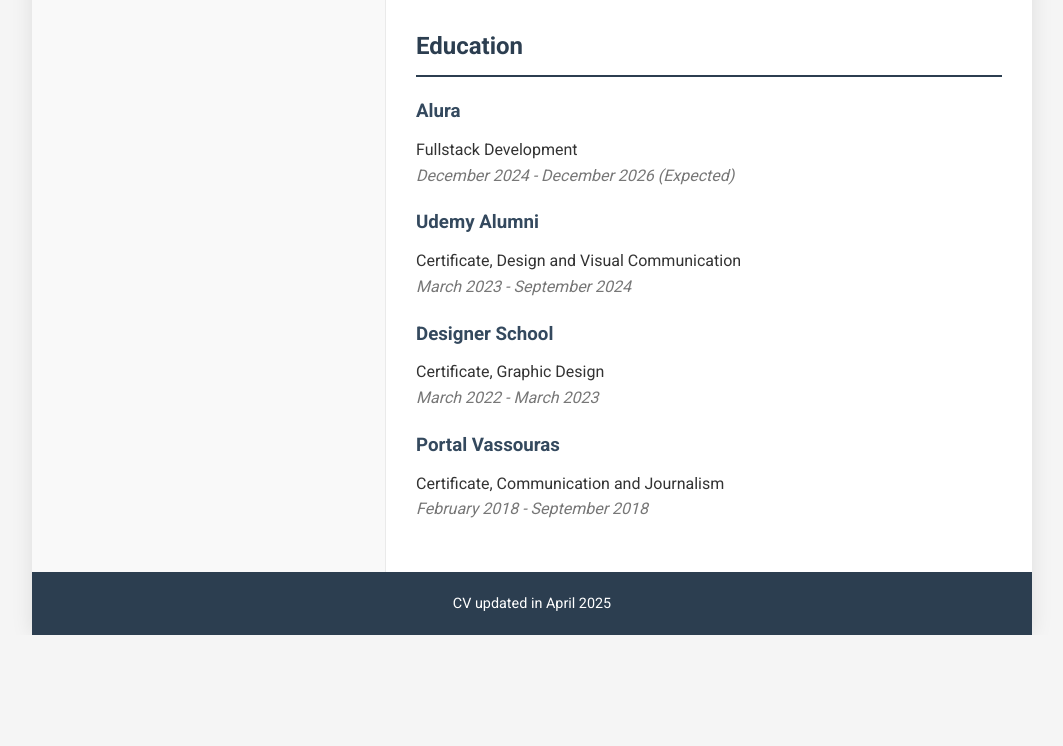
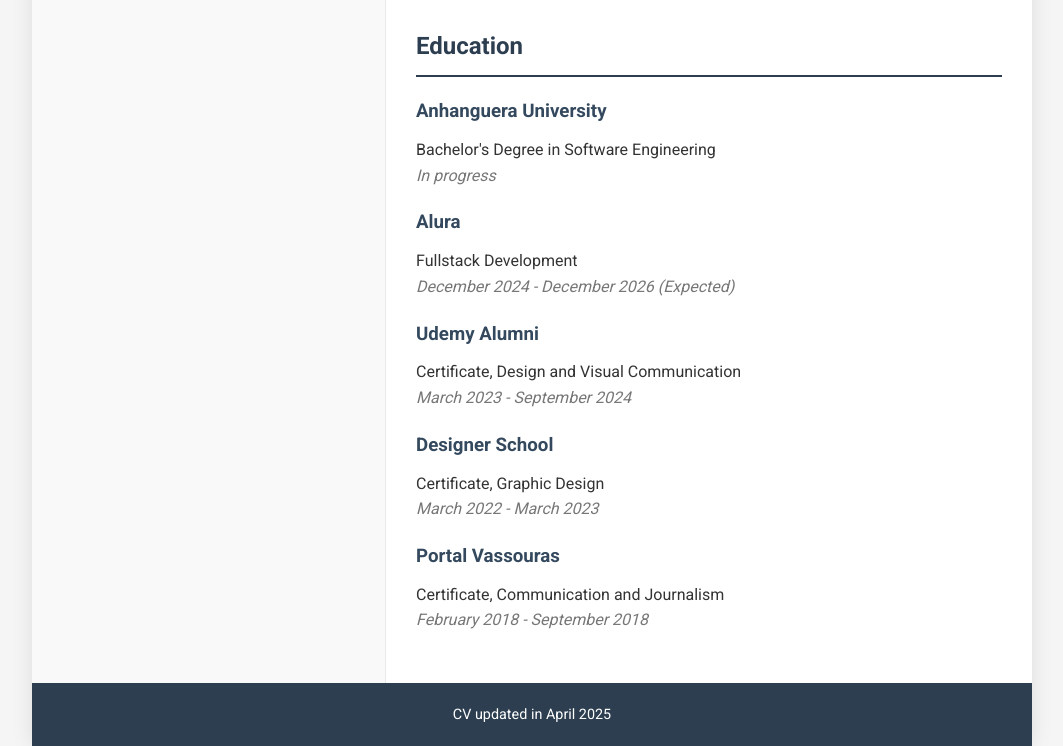
Before and after one commit to MxSGameJPS/curriculo, a plain HTML site: page index-en.html in a window 1280 px wide. Shown: the part 3472-4218 px from the top of the page, without its empty margins (108-1171 px from the left). Before the commit the page ends 4107 px from the top, so only its background shows below. Drawn offline with Linux system fonts and the light colour scheme.

Commit message:
Add files via upload

```diff
--- a/index-en.html
+++ b/index-en.html
@@ -31,7 +31,9 @@
           UI/UX Designer | Front-End & Mobile Developer | JavaScript | React |
           React Native
         </p>
-        <button class="versao" id="print-button"><a href="/index.html">Portuguese Version</a></button>
+        <button class="versao" id="print-button">
+          <a href="/index.html">Portuguese Version</a>
+        </button>
       </header>
 
       <div class="contact-info">
@@ -363,6 +365,11 @@
           <section>
             <h2>Education</h2>
             <div class="education-item">
+              <h3>Anhanguera University</h3>
+              <p>Bachelor's Degree in Software Engineering</p>
+              <p class="period">In progress</p>
+            </div>
+            <div class="education-item">
               <h3>Alura</h3>
               <p>Fullstack Development</p>
               <p class="period">December 2024 - December 2026 (Expected)</p>
```
Also changed, not shown: index.html (+8 -1 lines).
